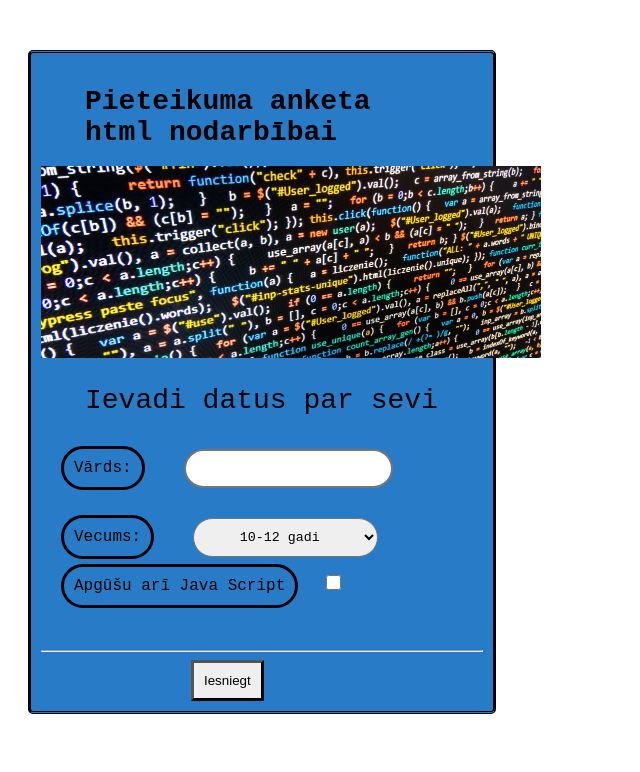
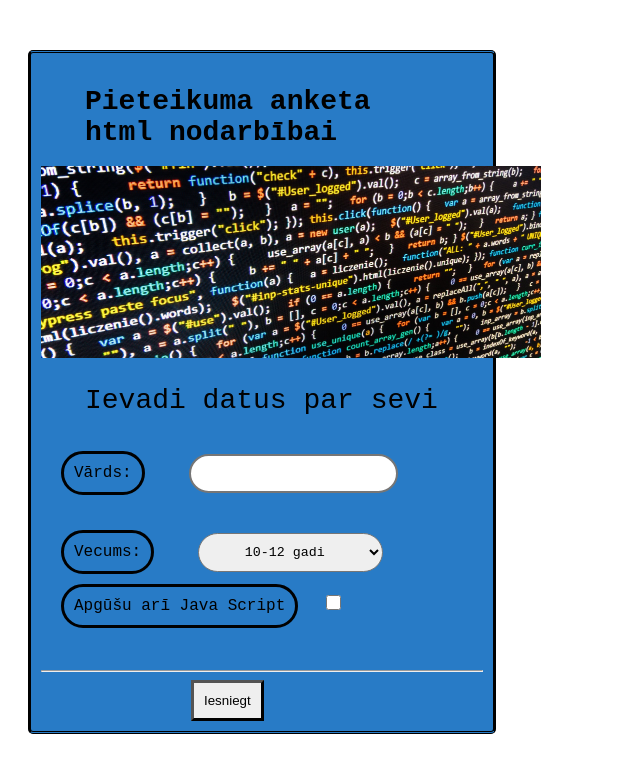
Before and after one commit to ancenata/projekts1, a plain HTML site: page index.html in a window 1280 px wide. Shown: the whole page, without its empty margins (0-640 px from the left). Drawn offline with Linux system fonts and the light colour scheme.

Commit message:
Update stili.css

```diff
--- a/stili.css
+++ b/stili.css
@@ -39,7 +39,7 @@ border-style: solid;
 width: 185px;
 border-radius: 50px 50px 50px 50px;
 padding: 10px 10px 10px 10px;
-margin: 15px 15px 15px 15px;
+margin: 20px 20px 20px 20px;
 text-align: center;
 font-family: 'Courier New', monospace;
 }
```
